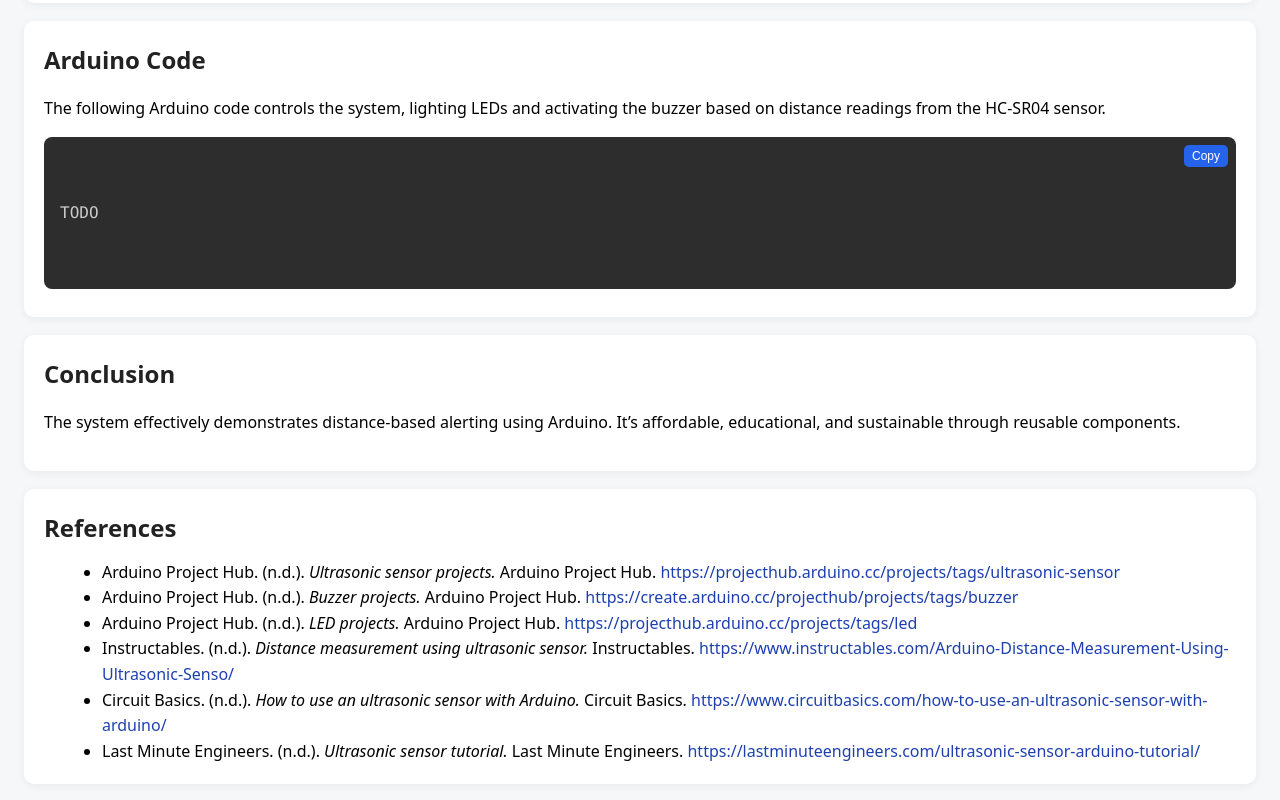
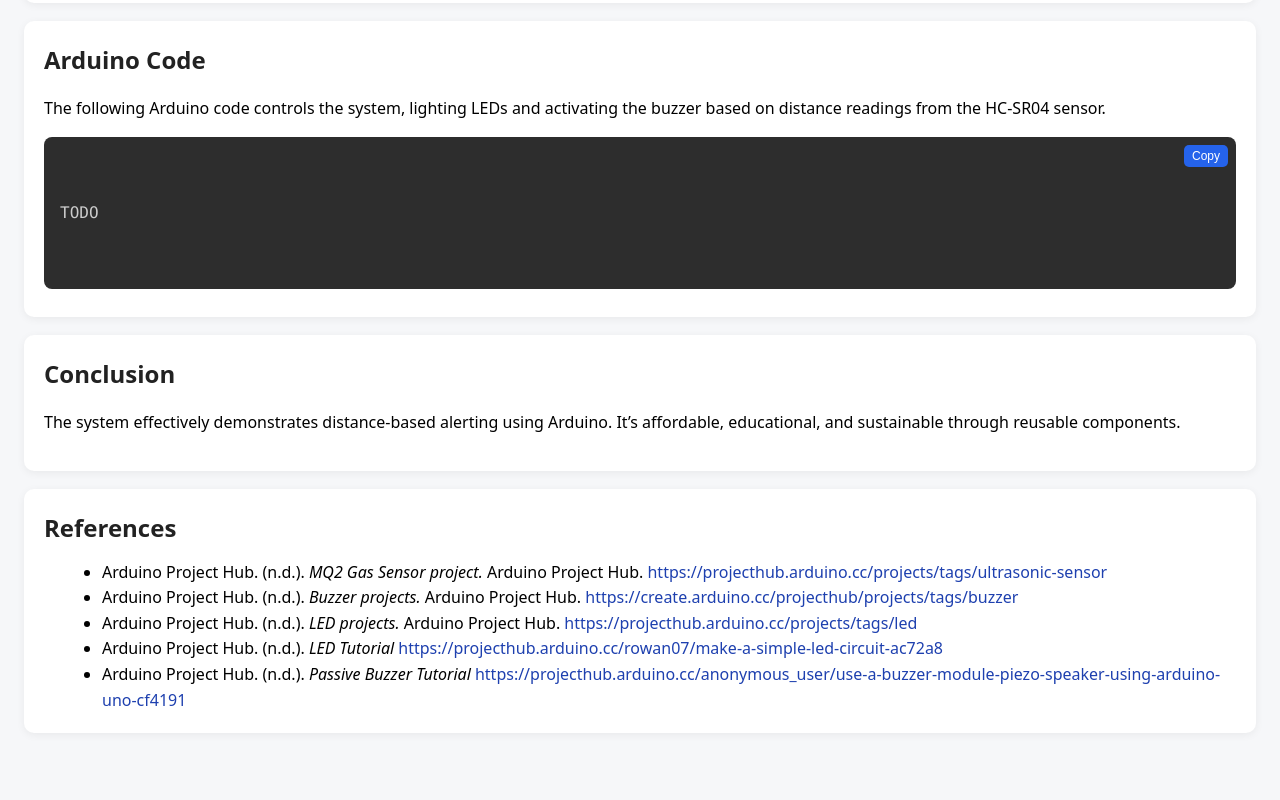
Before and after one commit to ecaleb1/AirQualityAlert, a plain HTML site: page index.html in a window 1280 px wide. Shown: the part 2988-3788 px from the top of the page. After the commit the page ends 3745 px from the top, so only its background shows below. Drawn offline with nearby package versions, Linux system fonts and the light colour scheme.

Commit message:
Update index.html

```diff
--- a/index.html
+++ b/index.html
@@ -212,9 +212,9 @@ TODO
   <ul>
     <li>
       Arduino Project Hub. (n.d.).
-      <em>Ultrasonic sensor projects.</em>
+      <em>MQ2 Gas Sensor project.</em>
       Arduino Project Hub.
-      <a href="https://projecthub.arduino.cc/projects/tags/ultrasonic-sensor" target="_blank" rel="noopener noreferrer">
+      <a href="https://projecthub.arduino.cc/RucksikaaR/mq-2-gas-sensor-a-friendly-introduction-9df35f" target="_blank" rel="noopener noreferrer">
         https://projecthub.arduino.cc/projects/tags/ultrasonic-sensor
       </a>
     </li>
@@ -238,31 +238,21 @@ TODO
     </li>
 
     <li>
-      Instructables. (n.d.).
-      <em>Distance measurement using ultrasonic sensor.</em>
-      Instructables.
-      <a href="https://www.instructables.com/Arduino-Distance-Measurement-Using-Ultrasonic-Senso/" target="_blank" rel="noopener noreferrer">
-        https://www.instructables.com/Arduino-Distance-Measurement-Using-Ultrasonic-Senso/
+      Arduino Project Hub. (n.d.).
+      <em>LED Tutorial</em>
+      <a href="https://projecthub.arduino.cc/rowan07/make-a-simple-led-circuit-ac72a8">
+        https://projecthub.arduino.cc/rowan07/make-a-simple-led-circuit-ac72a8
       </a>
     </li>
 
     <li>
-      Circuit Basics. (n.d.).
-      <em>How to use an ultrasonic sensor with Arduino.</em>
-      Circuit Basics.
-      <a href="https://www.circuitbasics.com/how-to-use-an-ultrasonic-sensor-with-arduino/" target="_blank" rel="noopener noreferrer">
-        https://www.circuitbasics.com/how-to-use-an-ultrasonic-sensor-with-arduino/
+      Arduino Project Hub. (n.d.).
+      <em>Passive Buzzer Tutorial</em>
+      <a href="https://projecthub.arduino.cc/anonymous_user/use-a-buzzer-module-piezo-speaker-using-arduino-uno-cf4191">
+        https://projecthub.arduino.cc/anonymous_user/use-a-buzzer-module-piezo-speaker-using-arduino-uno-cf4191
       </a>
     </li>
 
-    <li>
-      Last Minute Engineers. (n.d.).
-      <em>Ultrasonic sensor tutorial.</em>
-      Last Minute Engineers.
-      <a href="https://lastminuteengineers.com/ultrasonic-sensor-arduino-tutorial/" target="_blank" rel="noopener noreferrer">
-        https://lastminuteengineers.com/ultrasonic-sensor-arduino-tutorial/
-      </a>
-    </li>
   </ul>
 </section>
 
```
